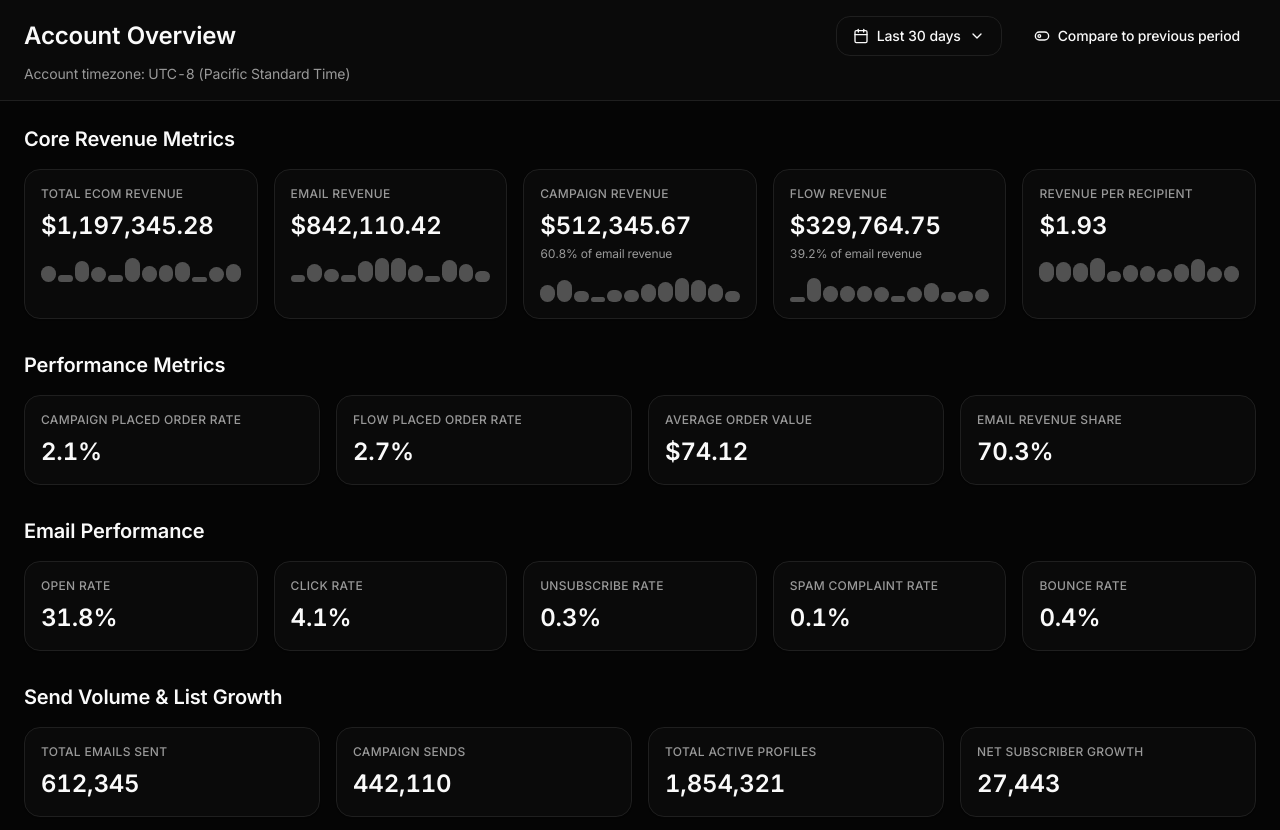
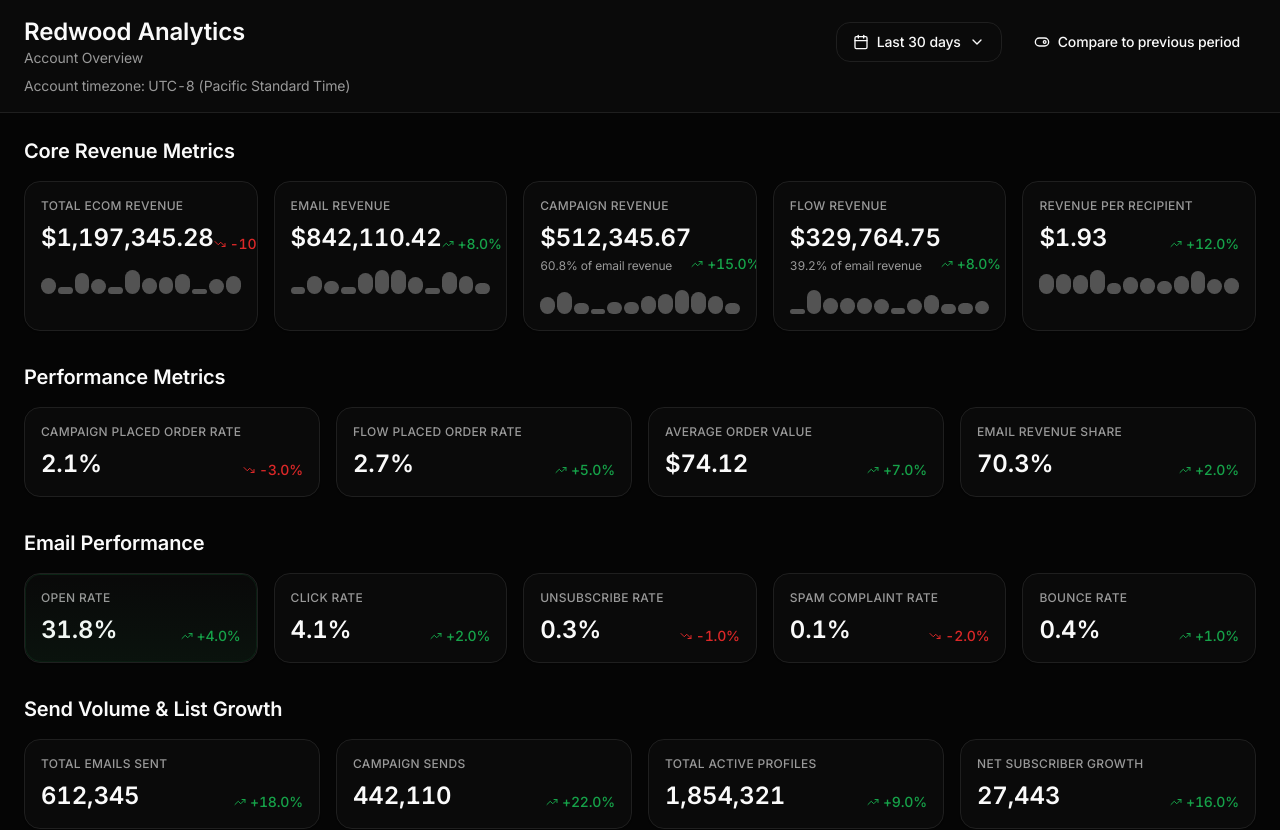
Before and after one commit to jackrstringer/redwood-concierge, a React (Vite) app: page / in a window 1280 px wide. Shown: the top 830 px of the page. Built offline with nearby package versions, Linux system fonts and the light colour scheme.

Commit message:
Fix header cutoff and add Redwood branding
- Make "Compare to" toggle default on.
- Incorporate agency name "Redwood" into the dashboard.
- Add subtle color coding to high-performing metrics.

```diff
--- a/src/components/dashboard/DashboardHeader.tsx
+++ b/src/components/dashboard/DashboardHeader.tsx
@@ -27,7 +27,7 @@ export const DashboardHeader: React.FC<DashboardHeaderProps> = ({
   onCompareToggle
 }) => {
   const [selectedRange, setSelectedRange] = useState('last_30_days');
-  const [compareEnabled, setCompareEnabled] = useState(false);
+  const [compareEnabled, setCompareEnabled] = useState(true);
 
   const handleRangeChange = (range: string) => {
     setSelectedRange(range);
@@ -45,23 +45,26 @@ export const DashboardHeader: React.FC<DashboardHeaderProps> = ({
   )?.label || 'Last 30 days';
 
   return (
-    <div className="dashboard-card border-b dashboard-border sticky top-0 z-10">
-      <div className="px-6 py-4">
-        <div className="flex items-center justify-between">
-          <h1 className="text-2xl font-semibold dashboard-text">
-            Account Overview
-          </h1>
+    <div className="dashboard-card border-b dashboard-border sticky top-0 z-10 overflow-x-hidden">
+      <div className="px-4 sm:px-6 py-4 max-w-full">
+        <div className="flex flex-col sm:flex-row items-start sm:items-center justify-between gap-3 sm:gap-4">
+          <div>
+            <h1 className="text-xl sm:text-2xl font-semibold dashboard-text">
+              Redwood Analytics
+            </h1>
+            <p className="text-sm dashboard-text-muted">Account Overview</p>
+          </div>
 
-          <div className="flex items-center gap-4">
+          <div className="flex flex-col sm:flex-row items-start sm:items-center gap-2 sm:gap-4 w-full sm:w-auto">
             <DropdownMenu>
               <DropdownMenuTrigger asChild>
                 <Button
                   variant="outline"
-                  className="gap-2 dashboard-text border-dashboard-border bg-dashboard-card hover:bg-muted/50"
+                  className="gap-2 dashboard-text border-dashboard-border bg-dashboard-card hover:bg-muted/50 text-xs sm:text-sm w-full sm:w-auto"
                 >
-                  <Calendar className="h-4 w-4" />
-                  {selectedRangeLabel}
-                  <ChevronDown className="h-4 w-4" />
+                  <Calendar className="h-3 w-3 sm:h-4 sm:w-4" />
+                  <span className="truncate">{selectedRangeLabel}</span>
+                  <ChevronDown className="h-3 w-3 sm:h-4 sm:w-4" />
                 </Button>
               </DropdownMenuTrigger>
               <DropdownMenuContent
@@ -85,19 +88,19 @@ export const DashboardHeader: React.FC<DashboardHeaderProps> = ({
             <Button
               variant="ghost"
               onClick={handleCompareToggle}
-              className="gap-2 dashboard-text hover:bg-muted/50"
+              className="gap-2 dashboard-text hover:bg-muted/50 text-xs sm:text-sm w-full sm:w-auto justify-start sm:justify-center"
             >
               {compareEnabled ? (
-                <ToggleRight className="h-4 w-4 text-dashboard-accent" />
+                <ToggleRight className="h-3 w-3 sm:h-4 sm:w-4 text-dashboard-accent" />
               ) : (
-                <ToggleLeft className="h-4 w-4" />
+                <ToggleLeft className="h-3 w-3 sm:h-4 sm:w-4" />
               )}
-              Compare to previous period
+              <span className="truncate">Compare to previous period</span>
             </Button>
           </div>
         </div>
 
-        <p className="mt-2 text-sm dashboard-text-muted">
+        <p className="mt-2 text-xs sm:text-sm dashboard-text-muted">
           Account timezone: UTC-8 (Pacific Standard Time)
         </p>
       </div>
--- a/src/components/dashboard/KPICard.tsx
+++ b/src/components/dashboard/KPICard.tsx
@@ -13,6 +13,7 @@ interface KPICardProps {
   sparkline?: number[];
   className?: string;
   subtitle?: string; // For showing sub-percentages
+  isHighPerformance?: boolean; // For subtle performance indicators
 }
 
 export const KPICard: React.FC<KPICardProps> = ({
@@ -22,7 +23,8 @@ export const KPICard: React.FC<KPICardProps> = ({
   format = 'number',
   sparkline,
   className = '',
-  subtitle
+  subtitle,
+  isHighPerformance = false
 }) => {
   const formatValue = (val: string | number) => {
     if (typeof val === 'string') return val;
@@ -43,7 +45,7 @@ export const KPICard: React.FC<KPICardProps> = ({
   };
 
   return (
-    <Card className={`dashboard-card p-4 hover-lift ${className}`}>
+    <Card className={`dashboard-card p-4 hover-lift relative overflow-hidden ${isHighPerformance ? 'performance-highlight' : ''} ${className}`}>
       <div className="space-y-2">
         <p className="metric-label">{title}</p>
         <div className="flex items-end justify-between">
--- a/src/index.css
+++ b/src/index.css
@@ -139,4 +139,20 @@ All colors MUST be HSL.
   .dark .hover-lift:hover {
     box-shadow: 0 25px 50px -12px rgb(255 255 255 / 0.1);
   }
+
+  .performance-highlight {
+    @apply relative;
+  }
+
+  .performance-highlight::before {
+    content: '';
+    @apply absolute inset-0 rounded-lg pointer-events-none;
+    background: linear-gradient(180deg, transparent 0%, hsl(var(--dashboard-success) / 0.08) 100%);
+    border: 1px solid hsl(var(--dashboard-success) / 0.15);
+  }
+
+  .dark .performance-highlight::before {
+    background: linear-gradient(180deg, transparent 0%, hsl(var(--dashboard-success) / 0.06) 100%);
+    border: 1px solid hsl(var(--dashboard-success) / 0.12);
+  }
 }
--- a/src/pages/Index.tsx
+++ b/src/pages/Index.tsx
@@ -15,7 +15,7 @@ import {
 
 const Index = () => {
   const [selectedDateRange, setSelectedDateRange] = useState('last_30_days');
-  const [compareEnabled, setCompareEnabled] = useState(false);
+  const [compareEnabled, setCompareEnabled] = useState(true);
   const [mounted, setMounted] = useState(false);
 
   useEffect(() => {
@@ -61,6 +61,7 @@ const Index = () => {
                 isPositive: mockToplineKPIs.delta_prev.total_revenue_pct > 0
               } : undefined}
               sparkline={generateSparklineData()}
+              isHighPerformance={mockToplineKPIs.delta_prev.total_revenue_pct > 0.1}
             />
             <KPICard
               title="Email Revenue"
@@ -160,6 +161,7 @@ const Index = () => {
                 value: mockEmailKPIs.delta_prev.open_rate_pct,
                 isPositive: mockEmailKPIs.delta_prev.open_rate_pct > 0
               } : undefined}
+              isHighPerformance={mockEmailKPIs.open_rate > 0.25}
             />
             <KPICard
               title="Click Rate"
@@ -169,6 +171,7 @@ const Index = () => {
                 value: mockEmailKPIs.delta_prev.click_rate_pct,
                 isPositive: mockEmailKPIs.delta_prev.click_rate_pct > 0
               } : undefined}
+              isHighPerformance={mockEmailKPIs.click_rate > 0.05}
             />
             <KPICard
               title="Unsubscribe Rate"
```
